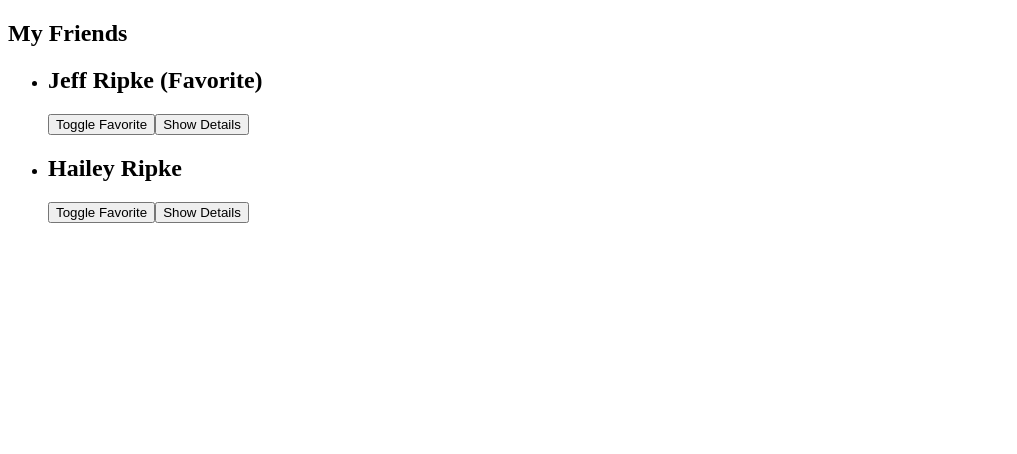
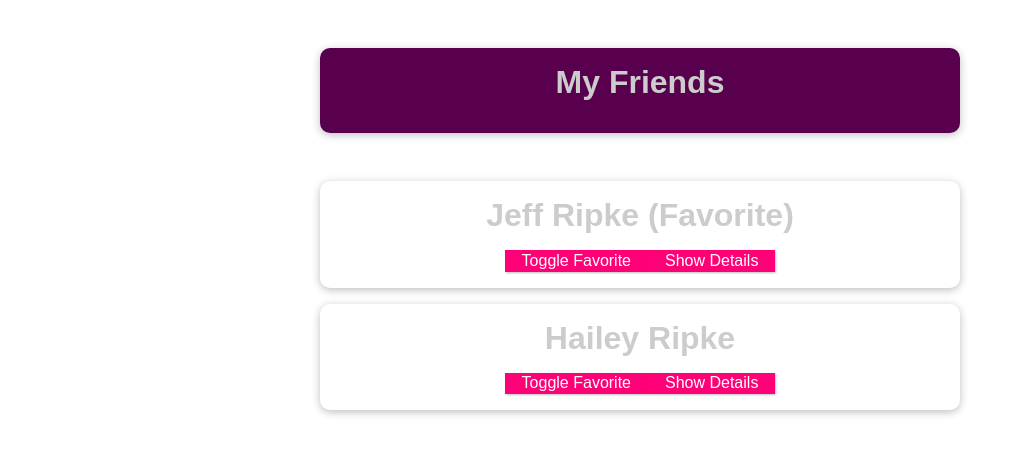
Before and after one commit to jripke74/vue-take-1, a Vue app in the folder vue-app/: page / in a window 1280 px wide. Shown: the top 454 px of the page, without its empty margins (0-1017 px from the left). Built offline with nearby package versions, Linux system fonts and the light colour scheme.

Commit message:
add css to style tag

```diff
--- a/vue-app/src/App.vue
+++ b/vue-app/src/App.vue
@@ -45,4 +45,59 @@
 </script>
 
 <style>
+* {
+  box-sizing: border-box;
+}
+html {
+  font-family: 'Jost', sans-serif;
+}
+body {
+  margin: 0;
+}
+header {
+  box-shadow: 0 2px 8px rgba(0, 0, 0, 0.26);
+  margin: 3rem auto;
+  border-radius: 10px;
+  padding: 1rem;
+  background-color: #58004d;
+  color: white;
+  text-align: center;
+  width: 90%;
+  max-width: 40rem;
+}
+#app ul {
+  margin: 0;
+  padding: 0;
+  list-style: none;
+}
+#app li {
+  box-shadow: 0 2px 8px rgba(0, 0, 0, 0.26);
+  margin: 1rem auto;
+  border-radius: 10px;
+  padding: 1rem;
+  text-align: center;
+  width: 90%;
+  max-width: 40rem;
+}
+#app h2 {
+  font-size: 2rem;
+  /* border-bottom: 4px solid #ccc; */
+  color: #ccc;
+  margin: 0 0 1rem 0;
+}
+#app button {
+  font: inherit;
+  cursor: pointer;
+  border: 1px solid #ff0077;
+  background-color: #ff0077;
+  color: white;
+  padding: 0.05rem 1rem;
+  box-shadow: 1px 1px 2px rgba(0, 0, 0, 0.26);
+}
+#app button:hover,
+#app button:active {
+  background-color: #ec3169;
+  border-color: #ec3169;
+  box-shadow: 1px 1px 4px rgba(0, 0, 0, 0.26);
+}
 </style>
```
